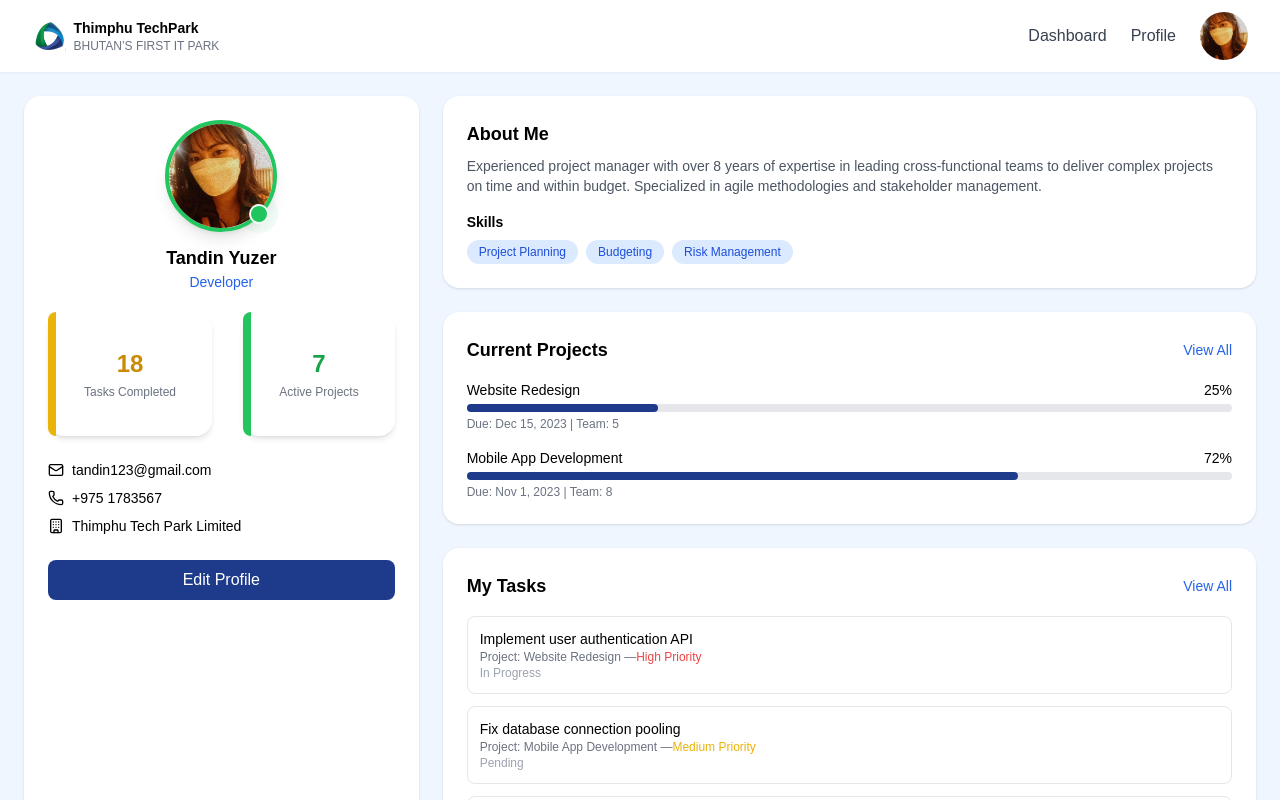
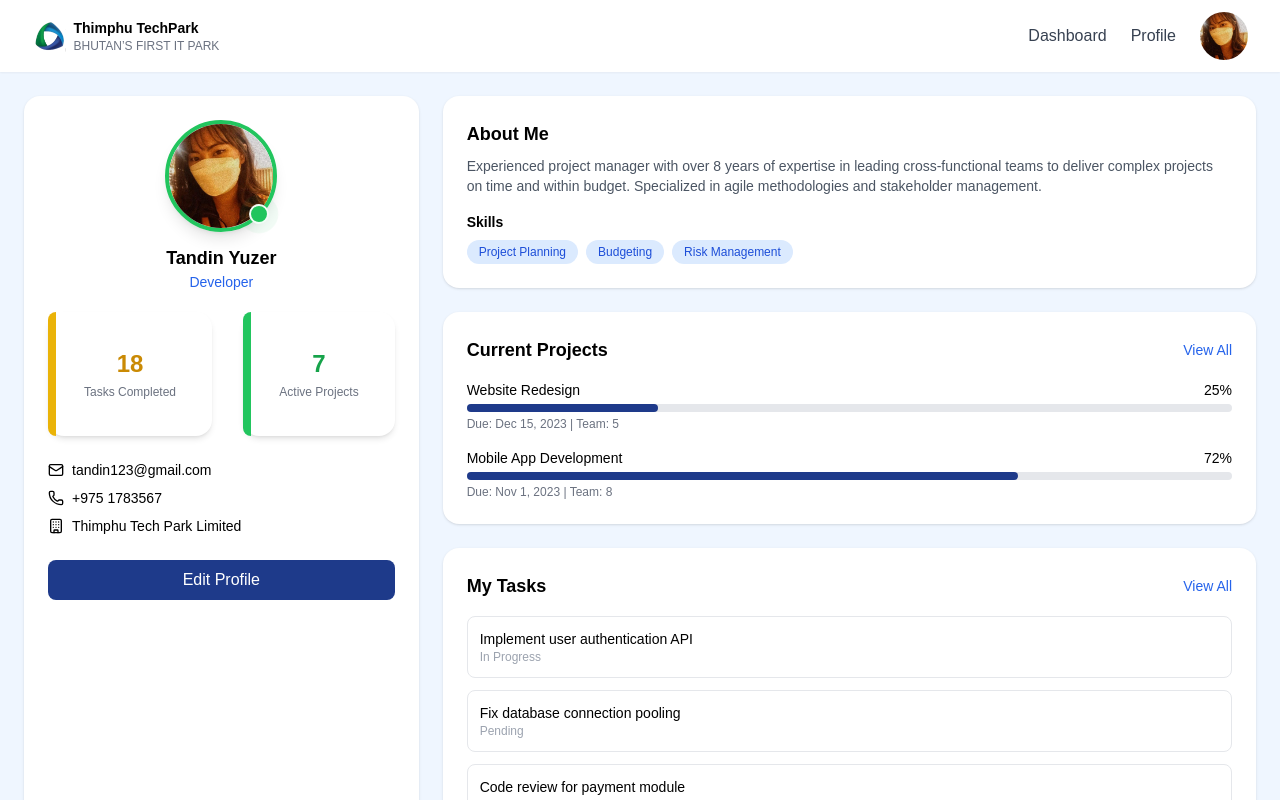
Before and after one commit to Yesheylhaden/Project_Management_System, a React app: page /DeveloperProfile in a window 1280 px wide. Built offline with nearby package versions, Linux system fonts and the light colour scheme; the HTML template or start-up script is replaced by a standard one.

Commit message:
removed the Priorities in the DeveloperDashboard

```diff
--- a/src/pages/DD_Profile.jsx
+++ b/src/pages/DD_Profile.jsx
@@ -18,19 +18,19 @@ const DeveloperProfile = () => {
     {
       title: "Implement user authentication API",
       project: "Website Redesign",
-      priority: "High",
+      // priority: "High",
       status: "In Progress",
     },
     {
       title: "Fix database connection pooling",
       project: "Mobile App Development",
-      priority: "Medium",
+      // priority: "Medium",
       status: "Pending",
     },
     {
       title: "Code review for payment module",
       project: "E-commerce",
-      priority: "Low",
+      // priority: "Low",
       status: "Completed",
     },
   ];
@@ -202,10 +202,10 @@ const DeveloperProfile = () => {
                 >
                   <p className="text-sm font-medium">{t.title}</p>
                   <p className="text-xs text-gray-500">
-                    Project: {t.project} —
+                    {/* Project: {t.project} —
                     <span className={getPriorityColor(t.priority)}>
                       {t.priority} Priority
-                    </span>
+                    </span> */}
                   </p>
                   <p className="text-xs text-gray-400">{t.status}</p>
                 </div>
--- a/src/pages/DD_ViewAllTasks.jsx
+++ b/src/pages/DD_ViewAllTasks.jsx
@@ -6,28 +6,28 @@ const tasks = [
     title: "Implement user authentication API",
     project: "Website Redesign",
     due: "Tomorrow",
-    priority: "High",
+    // priority: "High",
     statusColor: "text-red-600",
   },
   {
     title: "Fix database connection pooling",
     project: "Mobile App",
     due: "Oct 12",
-    priority: "Medium",
+    // priority: "Medium",
     statusColor: "text-yellow-600",
   },
   {
     title: "Code review for payment module",
     project: "E-commerce",
     due: "Oct 5",
-    priority: "Completed",
+    // priority: "Completed",
     statusColor: "text-green-600",
   },
   {
     title: "Design new UI for Admin Dashboard",
     project: "Website Redesign",
     due: "Nov 3",
-    priority: "Low",
+    // priority: "Low",
     statusColor: "text-blue-600",
   },
 ];
@@ -46,7 +46,7 @@ export default function AllTasks() {
               <th className="p-3 font-semibold">Task</th>
               <th className="p-3 font-semibold">Project</th>
               <th className="p-3 font-semibold">Due Date</th>
-              <th className="p-3 font-semibold">Priority</th>
+              {/* <th className="p-3 font-semibold">Priority</th> */}
             </tr>
           </thead>
           <tbody>
@@ -58,9 +58,9 @@ export default function AllTasks() {
                 <td className="p-3 font-medium text-gray-800">{task.title}</td>
                 <td className="p-3 text-gray-600">{task.project}</td>
                 <td className="p-3 text-gray-600">{task.due}</td>
-                <td className={`p-3 font-semibold ${task.statusColor}`}>
+                {/* <td className={`p-3 font-semibold ${task.statusColor}`}>
                   {task.priority}
-                </td>
+                </td> */}
               </tr>
             ))}
           </tbody>
--- a/src/pages/DeveloperDashboard.jsx
+++ b/src/pages/DeveloperDashboard.jsx
@@ -70,19 +70,19 @@ export default function Dashboard() {
               task="Implement user authentication API"
               project="Website Redesign"
               due="Tomorrow"
-              status="High Priority"
+              // status="High Priority"
             />
             <TaskItem
               task="Fix database connection pooling"
               project="Mobile App"
               due="Oct 12"
-              status="Medium Priority"
+              // status="Medium Priority"
             />
             <TaskItem
               task="Code review for payment module"
               project="E-commerce"
               due="Oct 5"
-              status="Completed"
+              // status="Completed"
             />
           </div>
         </div>
```
